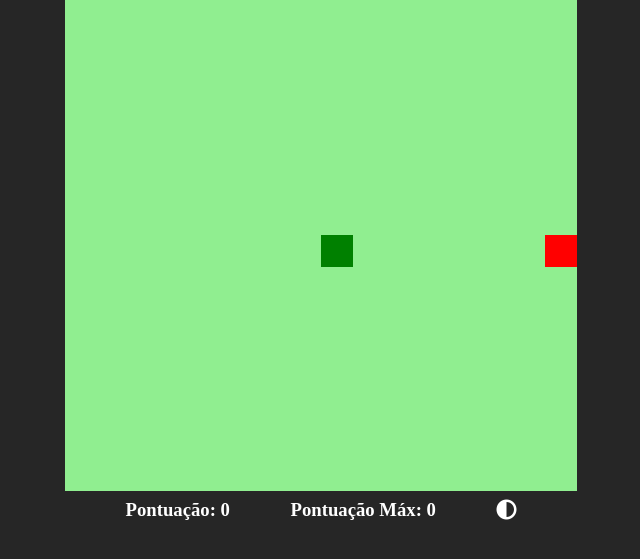
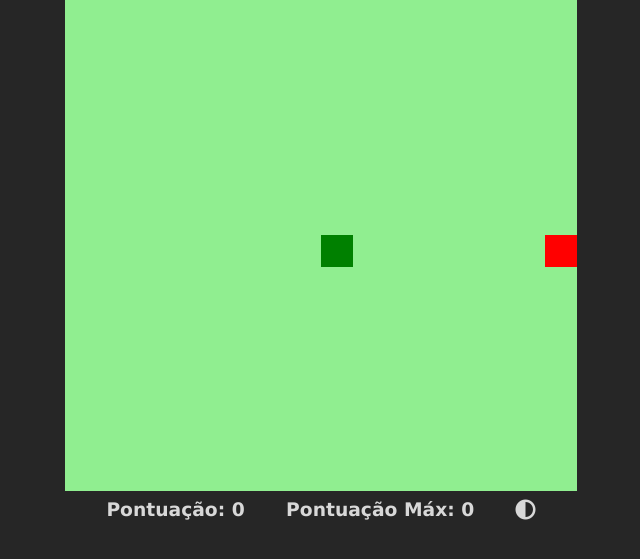
Before and after one commit to vinicius-godoy/Jogo-Cobrinha, a plain HTML site: page index.html in a window 1280 px wide. Shown: the part 169-728 px from the top of the page, without its empty margins (319-959 px from the left). Drawn offline with Linux system fonts and the light colour scheme.

Commit message:
Altera a fonte do menu e ajusta pequenos detalhes no css

```diff
--- a/style.css
+++ b/style.css
@@ -1,6 +1,6 @@
 :root{
     --preto: rgba(0, 0, 0, 0.85);
-    --branco: white;
+    --branco: rgb(216, 216, 216);
 }
 
 *{
@@ -14,9 +14,9 @@
     height: 100vh;
     width: 100vw;
     display: flex;
+    flex-direction: column;
     justify-content: center;
     align-items: center;
-    flex-direction: column;
     color: var(--branco);
     background-color: var(--preto);
 }
@@ -35,6 +35,7 @@
     align-items: center;
     flex-direction: row; /*semântico, valor padrão*/
     margin-top: 1vh;
+    font-family: Verdana, Geneva, Tahoma, sans-serif;
 }
 
 .botao{
```
